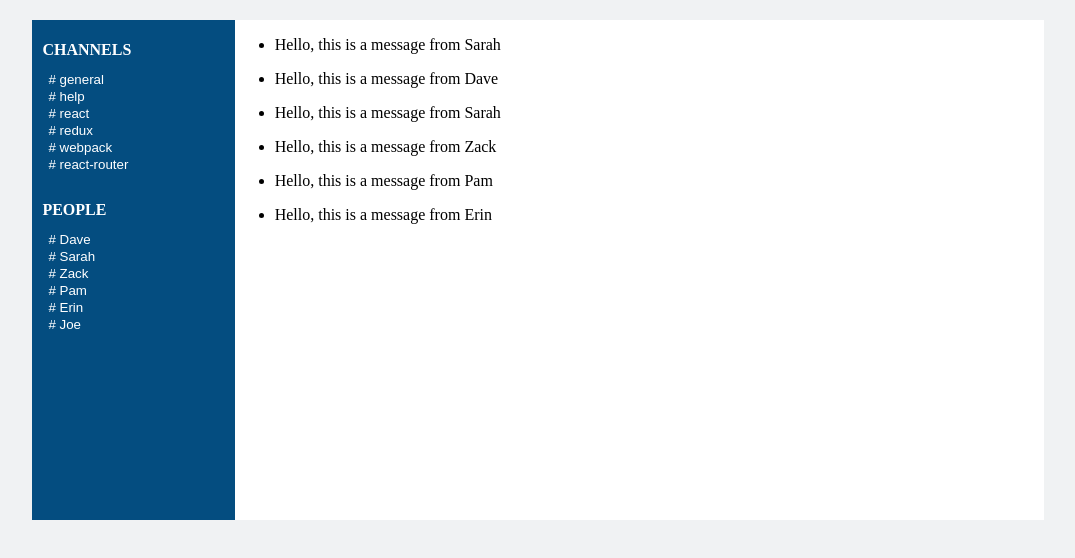
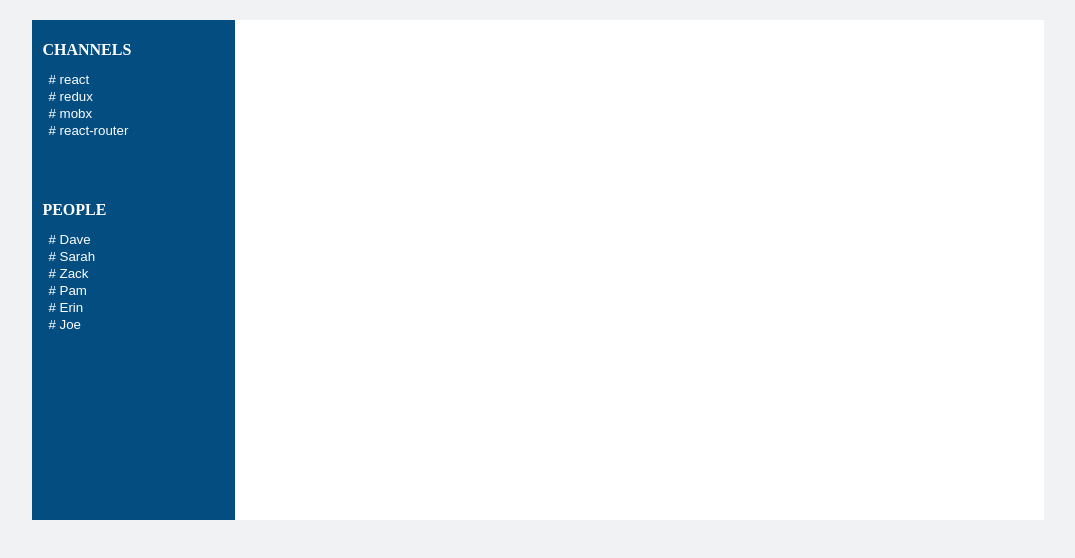
Before and after one commit to strangefish2000/slack-app-remote-2, a React (Create React App) app: page / in a window 1280 px wide. Shown: the top 558 px of the page, without its empty margins (102-1177 px from the left). Built offline with nearby package versions, Linux system fonts and the light colour scheme.

Commit message:
BACKUP4 creating and importing fake messages into state WORKING

```diff
--- a/src/Slack.js
+++ b/src/Slack.js
@@ -1,92 +1,39 @@
 import React from "react";
 import "./Slack.css";
 import ChannelPanel from "./ChannelPanel.js";
-import UserPanel from "./UserPanel.js";
+import UsersPanel from "./UsersPanel.js";
 import InputPanel from "./InputPanel.js";
 import Messages from "./Messages.js";
+import { channels, users, createFakeActivity } from "./static-data.js";
 
 class Slack extends React.Component {
   state = {
-    channels: [
-      {
-        name: "general",
-        id: "fsiofh"
-      },
-      {
-        name: "help",
-        id: "dfkgver"
-      },
-      {
-        name: "react",
-        id: "vgaiuf"
-      },
-      {
-        name: "redux",
-        id: "lkfdshae"
-      },
-      {
-        name: "webpack",
-        id: "gdfcgkyu"
-      },
-      {
-        name: "react-router",
-        id: "jkfdgb"
-      }
-    ],
-
-    users: [
-      {
-        name: "Dave",
-        id: "cfsiofh546"
-      },
-      {
-        name: "Sarah",
-        id: "bdfk4325gver"
-      },
-      {
-        name: "Zack",
-        id: "kvgai546232uf"
-      },
-      {
-        name: "Pam",
-        id: "hlkfdsyw5hae"
-      },
-      {
-        name: "Erin",
-        id: "pgdfcggsdhkyu"
-      },
-      {
-        name: "Joe",
-        id: "jkf654dgb"
-      }
-    ],
+    channels,
+    users,
+    messagesByChannelId: createFakeActivity(channels, 15),
+    messagesByPersonId: createFakeActivity(users, 5),
     activeChannelId: null,
-    activeUserId: null,
-    messages: []
+    activeusersId: null
   };
-
-  componentDidMount() {
-    this.setState({
-      messages: fakeMessages
-    });
-  }
 
   handleActiveChannel = channelId => {
     this.setState({
-      activeUserId: null,
+      activeusersId: null,
       activeChannelId: channelId
     });
   };
 
-  handleActiveUser = userId => {
+  handleActiveusers = usersId => {
     this.setState({
       activeChannelId: null,
-      activeUserId: userId
+      activeusersId: usersId
     });
   };
 
   render() {
-    const { channels, activeChannelId, users, activeUserId } = this.state;
+    const { channels, activeChannelId, users, activeusersId } = this.state;
+    let messages = [];
+
     return (
       <div className="slack-container">
         <div className="menu-panel">
@@ -97,23 +44,23 @@ class Slack extends React.Component {
               channelSelectedActive={this.handleActiveChannel}
             />
           </div>
-          <div className="users">
-            <UserPanel
-              activeUserId={activeUserId}
+          <div className="userss">
+            <UsersPanel
+              activeusersId={activeusersId}
               users={users}
-              userSelectedActive={this.handleActiveUser}
+              usersSelectedActive={this.handleActiveusers}
             />
           </div>
         </div>
         <div className="list-side-panel">
           <div className="list-panel">
             <div classname="list-container">
-              <Messages messages={this.state.messages} />
+              <Messages messages={messages} />
             </div>
           </div>
 
           <div className="input-panel">
-            {activeChannelId || activeUserId !== null ? <InputPanel /> : null}
+            {activeChannelId || activeusersId !== null ? <InputPanel /> : null}
           </div>
         </div>
       </div>
@@ -121,51 +68,4 @@ class Slack extends React.Component {
   }
 }
 
-const fakeMessages = [
-  {
-    name: "Sarah",
-    date: "DATE",
-    id: "lhiug98786",
-    messageText: "Hello, this is a message from Sarah"
-  },
-  {
-    name: "Dave",
-    date: "DATE",
-    id: "vjkefl7erw896",
-    messageText: "Hello, this is a message from Dave"
-  },
-  {
-    name: "Sarah",
-    date: "DATE",
-    id: "dsc888",
-    messageText: "Hello, this is a message from Sarah"
-  },
-  {
-    name: "Zack",
-    date: "DATE",
-    id: "a8798uihj",
-    messageText: "Hello, this is a message from Zack"
-  },
-  {
-    name: "Pam",
-    date: "DATE",
-    id: "bswlioje888",
-    messageText: "Hello, this is a message from Pam"
-  },
-  {
-    name: "Erin",
-    date: "DATE",
-    id: "s790854hfbr",
-    messageText: "Hello, this is a message from Erin"
-  }
-];
-
 export default Slack;
-
-//............................
-// PROPTYPES!
-
-//Add an item
-// const addToCart = item => {
-//   setCart(prevCart => [...prevCart, item]);
-// };
--- a/src/UserList.js
+++ b/src/UsersList.js
@@ -2,7 +2,7 @@ import React from "react";
 import "./user-list.css";
 import User from "./User.js";
 
-const UserList = ({ users, userSelectedActive, activeUserId }) => (
+const UsersList = ({ users, userSelectedActive, activeUserId }) => (
   <div className="user-list">
     <span>
       {users.map(user => (
@@ -17,4 +17,4 @@ const UserList = ({ users, userSelectedActive, activeUserId }) => (
   </div>
 );
 
-export default UserList;
+export default UsersList;
--- a/src/UserPanel.js
+++ b/src/UsersPanel.js
@@ -1,11 +1,11 @@
 import React from "react";
 import "./user-panel.css";
-import UserList from "./UserList.js";
+import UsersList from "./UsersList.js";
 
-const UserPanel = ({ users, userSelectedActive, activeUserId }) => (
+const UsersPanel = ({ users, userSelectedActive, activeUserId }) => (
   <div className="user-panel">
     <h1 className="title">PEOPLE</h1>
-    <UserList
+    <UsersList
       users={users}
       activeUserId={activeUserId}
       userSelectedActive={userSelectedActive}
@@ -13,6 +13,6 @@ const UserPanel = ({ users, userSelectedActive, activeUserId }) => (
   </div>
 );
 
-export default UserPanel;
+export default UsersPanel;
 
 //...............
--- /dev/null
+++ b/src/static-data.js
@@ -0,0 +1,43 @@
+const channels = [
+  { id: 1, name: "react" },
+  { id: 2, name: "redux", hasUnreads: true },
+  { id: 3, name: "mobx" },
+  { id: 4, name: "react-router" }
+];
+
+const users = [
+  { id: 1, name: "Dave" },
+  { id: 2, name: "Sarah" },
+  { id: 3, name: "Zack" },
+  { id: 4, name: "Pam" },
+  { id: 5, name: "Erin" },
+  { id: 6, name: "Joe" }
+];
+
+function generateFakeMessages(count) {
+  return Array.from(Array(count).keys()).map(i => {
+    const userName = randomUser();
+    return {
+      id: i,
+      userName,
+      text: `A message from ${userName}`,
+      timestamp: new Date()
+    };
+  });
+}
+
+function randomUser() {
+  return users.map(u => u.name)[
+    Math.floor(Math.random() * 1000) % users.length
+  ];
+}
+
+function createFakeActivity(channels, maxMessages) {
+  return channels.reduce((result, channel) => {
+    const rndNum = Math.floor(Math.random() * maxMessages);
+    result[channel.id] = generateFakeMessages(rndNum);
+    return result;
+  }, {});
+}
+
+export { channels, users, createFakeActivity };
```
Also changed, not shown: PAUL/src/WORKING single page fakeMessages.js (+27 -1 lines).
